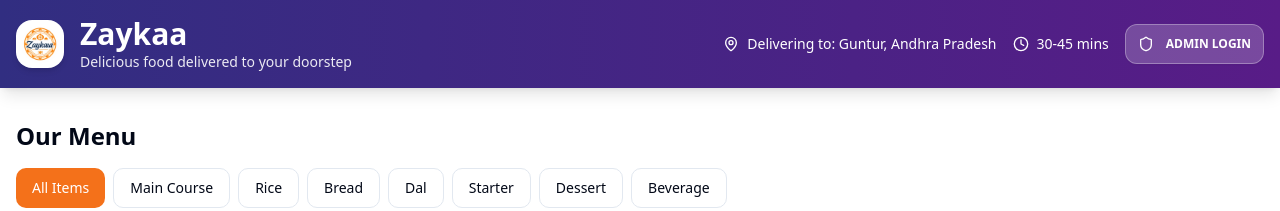
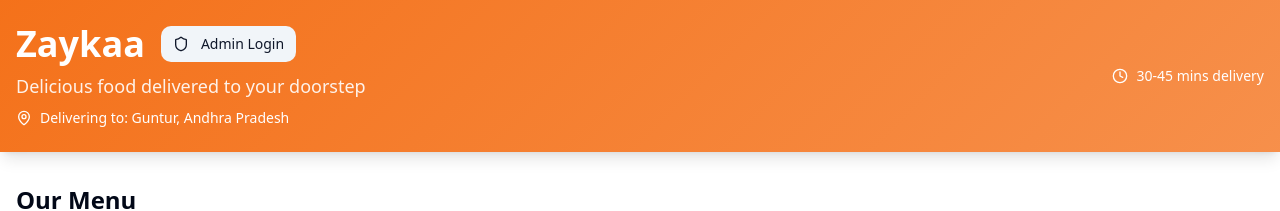
Before and after one commit to umamahesh358/zaykaa-order-up-now, a React (Vite) app: page /menu in a window 1280 px wide. Shown: the top 211 px of the page. Built offline with nearby package versions, Linux system fonts and the light colour scheme.

Commit message:
Reverted to commit 42de3426730cab83ce844ddebf18010c456d8148

```diff
--- a/src/components/Header.tsx
+++ b/src/components/Header.tsx
@@ -3,80 +3,79 @@ import { MapPin, Clock, Shield, LogOut } from 'lucide-react';
 import { Button } from '@/components/ui/button';
 import { useLocationService } from '@/hooks/useLocationService';
 import { useAdmin } from '@/context/AdminContext';
-import zaykaLogo from '@/assets/zaykaa-logo.png';
 
 const Header: React.FC = () => {
   const { serviceArea } = useLocationService();
   const { isAdmin, openLoginModal, logout } = useAdmin();
 
   return (
-    <header className="bg-gradient-to-r from-indigo-900 to-purple-900 text-white shadow-lg">
-      <div className="container mx-auto p-4">
-        <div className="flex items-center justify-between">
-          {/* Top-Left Logo */}
-          <div className="flex items-center gap-4">
-            <img
-              src={zaykaLogo}
-              alt="Zaykaa Logo"
-              className="w-12 h-12 md:w-12 md:h-12 rounded-2xl shadow-md object-cover"
-            />
-            <div className="hidden md:block">
-              <h1 className="text-2xl md:text-3xl font-bold">Zaykaa</h1>
-              <p className="text-white/90 text-sm">Delicious food delivered to your doorstep</p>
+    <header className="bg-gradient-primary text-white shadow-lg">
+      <div className="container mx-auto px-4 py-6">
+        <div className="flex flex-col md:flex-row md:items-center md:justify-between">
+          <div className="mb-4 md:mb-0">
+            <div className="flex items-center gap-4 mb-2">
+              <h1 className="text-3xl md:text-4xl font-bold">Zaykaa</h1>
+              {isAdmin ? (
+                <Button
+                  size="sm"
+                  variant="destructive"
+                  onClick={logout}
+                  className="hidden md:flex"
+                >
+                  <LogOut className="h-4 w-4 mr-1" />
+                  Logout
+                </Button>
+              ) : (
+                // Only show admin login in development mode
+                import.meta.env.DEV && (
+                  <Button
+                    size="sm"
+                    variant="secondary"
+                    onClick={openLoginModal}
+                    className="hidden md:flex"
+                  >
+                    <Shield className="h-4 w-4 mr-1" />
+                    Admin Login
+                  </Button>
+                )
+              )}
+            </div>
+            <p className="text-white/90 text-lg">Delicious food delivered to your doorstep</p>
+            <div className="flex items-center gap-2 mt-2 text-sm">
+              <MapPin className="h-4 w-4" />
+              <span className="font-medium">Delivering to: {serviceArea}</span>
             </div>
           </div>
 
-          {/* Center Content for Mobile */}
-          <div className="md:hidden text-center">
-            <h1 className="text-xl font-bold">Zaykaa</h1>
-            <p className="text-white/90 text-xs">Delicious food delivered</p>
-          </div>
-
-          {/* Top-Right Admin Login */}
-          <div className="flex items-center gap-4">
-            <div className="hidden md:flex items-center gap-2 text-sm">
-              <MapPin className="h-4 w-4" />
-              <span>Delivering to: {serviceArea}</span>
+          <div className="flex flex-col sm:flex-row gap-4 text-sm">
+            <div className="flex items-center gap-2">
+              <Clock className="h-4 w-4" />
+              <span>30-45 mins delivery</span>
             </div>
-            <div className="hidden md:flex items-center gap-2 text-sm">
-              <Clock className="h-4 w-4" />
-              <span>30-45 mins</span>
-            </div>
-
             {isAdmin ? (
               <Button
                 size="sm"
                 variant="destructive"
                 onClick={logout}
-                className="text-xs font-semibold uppercase px-3 py-2 rounded-lg"
+                className="md:hidden"
               >
-                <LogOut className="h-3 w-3 mr-1" />
+                <LogOut className="h-4 w-4 mr-1" />
                 Logout
               </Button>
             ) : (
-              // Only show admin login in development mode
+              // Only show admin login in development mode (mobile)
               import.meta.env.DEV && (
                 <Button
+                  size="sm"
+                  variant="secondary"
                   onClick={openLoginModal}
-                  className="bg-white/20 hover:bg-white/30 text-white border border-white/30 hover:border-white/50 text-xs font-semibold uppercase px-3 py-2 rounded-lg transition-all duration-200 shadow-sm hover:shadow-md"
+                  className="md:hidden"
                 >
-                  <Shield className="h-3 w-3 mr-1" />
+                  <Shield className="h-4 w-4 mr-1" />
                   Admin Login
                 </Button>
               )
             )}
-          </div>
-        </div>
-
-        {/* Mobile Info Row */}
-        <div className="md:hidden mt-3 flex justify-center gap-6 text-xs text-white/90">
-          <div className="flex items-center gap-1">
-            <MapPin className="h-3 w-3" />
-            <span>{serviceArea}</span>
-          </div>
-          <div className="flex items-center gap-1">
-            <Clock className="h-3 w-3" />
-            <span>30-45 mins</span>
           </div>
         </div>
       </div>
```
Also changed, not shown: src/assets/zaykaa-logo.png (deleted).
